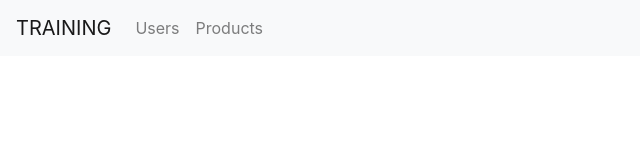
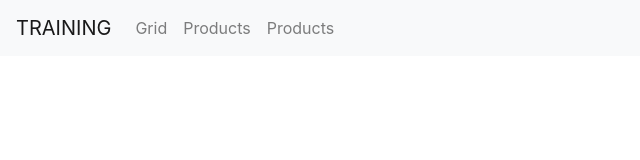
Before and after one commit to LucasRosinelli/bootstrap4-intro, a plain HTML site: page index.html in a window 1280 px wide. Shown: the whole page, without its empty margins (0-640 px from the left). Drawn offline with nearby package versions, Linux system fonts and the light colour scheme.

Commit message:
Grid menu item added

```diff
--- a/index.html
+++ b/index.html
@@ -17,7 +17,10 @@
         <div class="collapse navbar-collapse" id="navbarMenu">
             <ul class="navbar-nav">
                 <li class="nav-item">
-                    <a href="#" class="nav-link">Users</a>
+                    <a href="grid.html" class="nav-link">Grid</a>
+                </li>
+                <li class="nav-item">
+                    <a href="#" class="nav-link">Products</a>
                 </li>
                 <li class="nav-item">
                     <a href="#" class="nav-link">Products</a>
```
